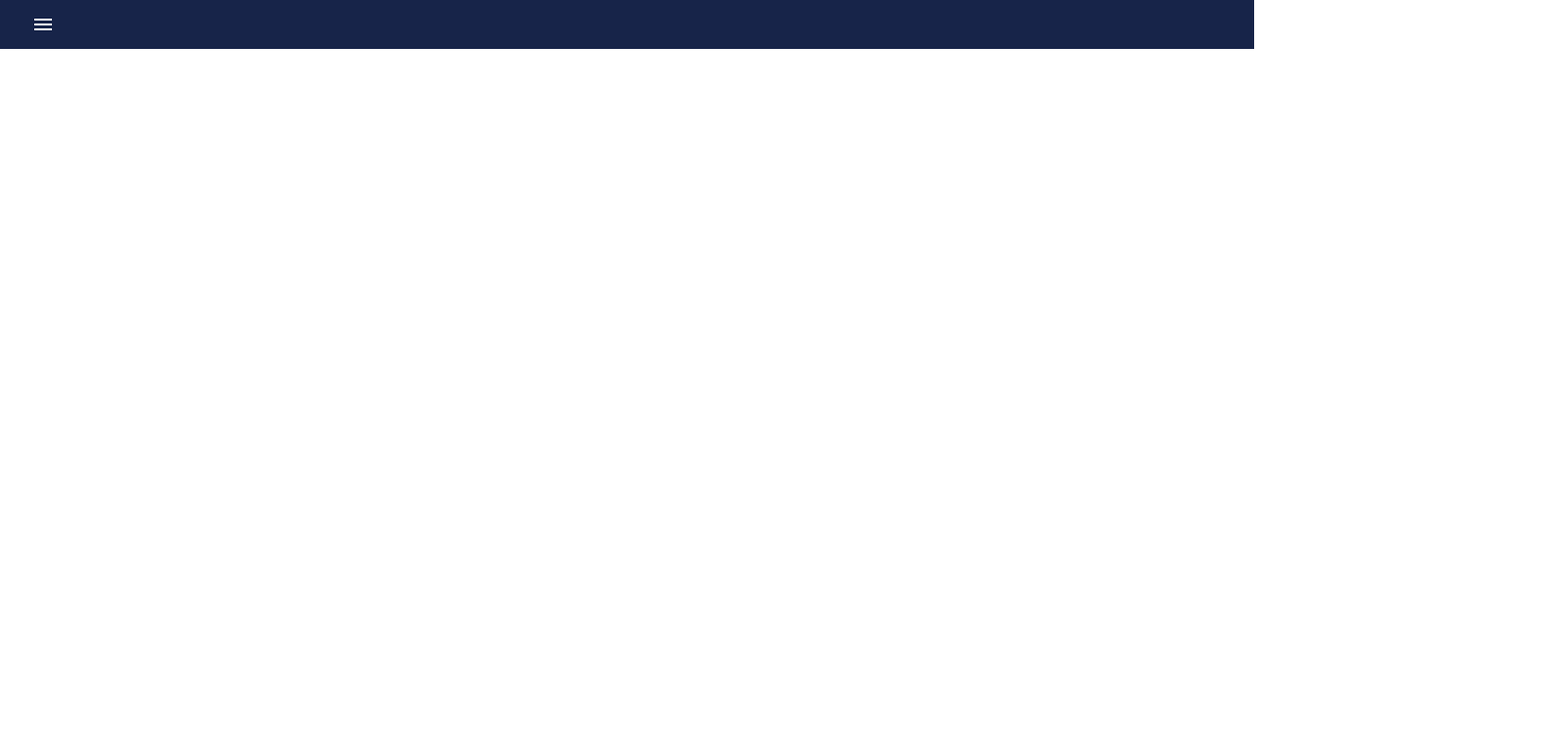
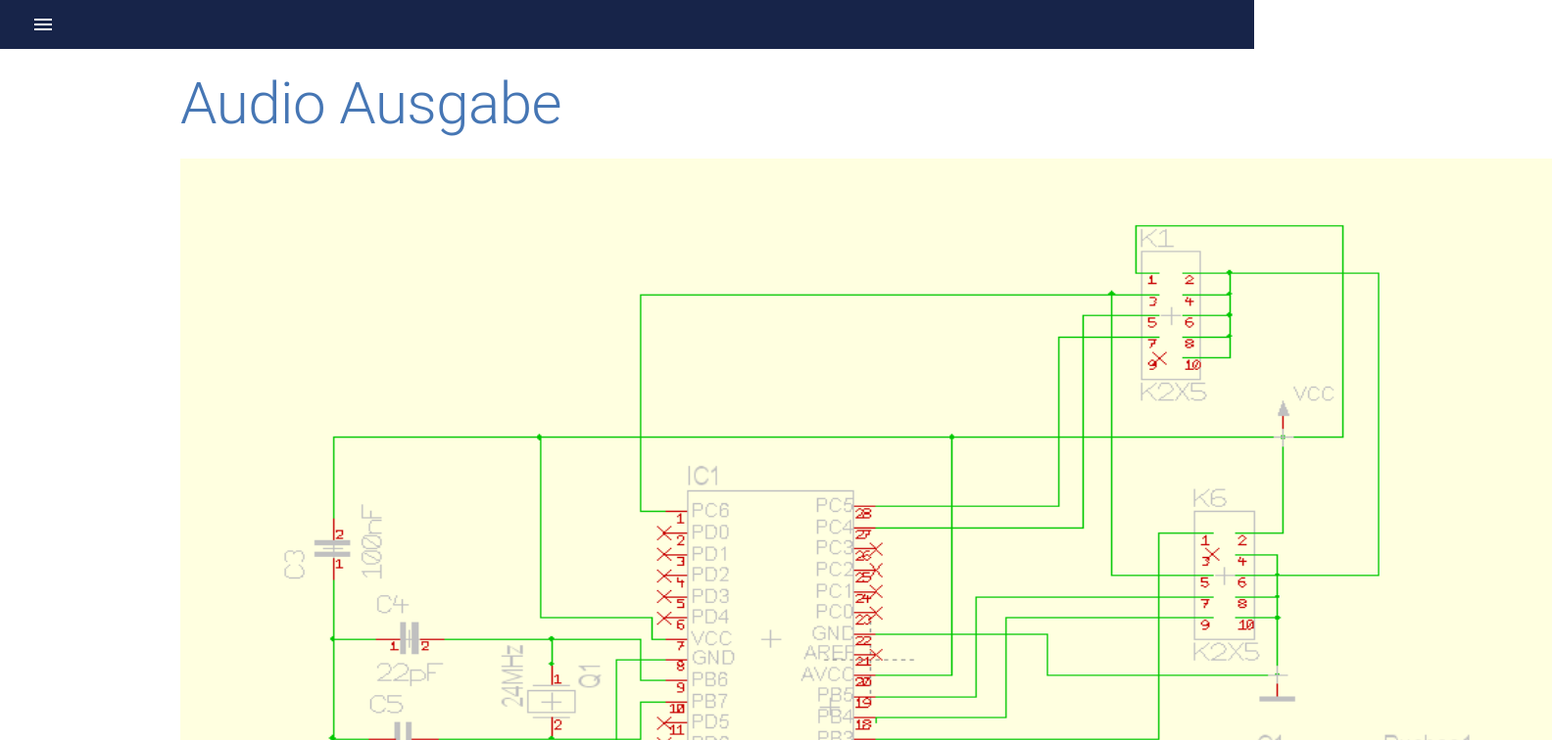
Before and after one commit to joltzen/Oltzen, a React (Create React App) app: page /pianotrainer/audio in a window 1280 px wide. Shown: the top 756 px of the page at 98% size, 1584 px wide, since content can reach past the window. Built offline with nearby package versions, Linux system fonts and the light colour scheme.

Commit message:
Finish pianotrainer pages

```diff
--- a/src/components/Sidebar.css
+++ b/src/components/Sidebar.css
@@ -19,7 +19,7 @@
   background-color: #ffff;
   height: 10;
   display: flex;
-  justify-content: start;
+  justify-content: flex-start;
   align-items: center;
 }
 .navicon {
--- a/src/hooks/useStyles.js
+++ b/src/hooks/useStyles.js
@@ -69,6 +69,14 @@ const useStyles = makeStyles({
     height: "315px",
     width: "400px",
   },
+  controller: {
+    height: "2000px",
+    width: "2000px",
+  },
+  audioschaltung: {
+    height: "900px",
+    width: "1400px",
+  },
 });
 
 export default useStyles;
--- a/src/pages/Audio.js
+++ b/src/pages/Audio.js
@@ -1,11 +1,23 @@
-import React, { useState } from "react";
+import { Container } from "@material-ui/core";
+import React from "react";
+import Page from "../components/Page";
+import Typograph from "../components/Typograph";
+import useStyles from "../hooks/useStyles";
+import audioschaltung from "../images/audioschaltung.png";
 
-function Audio() {
+const Audio = () => {
+  const classes = useStyles();
   return (
-    <div className="audio">
-      <h1>Audio</h1>
-    </div>
+    <Container maxWidth="md">
+      <Page title="Audio Ausgabe" />
+      <img
+        className={classes.audioschaltung}
+        src={audioschaltung}
+        alt="audioschaltung"
+      />
+      <Typograph variant="body1" text="(19.11.2011)" />
+    </Container>
   );
-}
+};
 
 export default Audio;
--- a/src/pages/Controller.js
+++ b/src/pages/Controller.js
@@ -1,10 +1,18 @@
+import { Container } from "@material-ui/core";
 import React from "react";
+import Footer from "../components/Footer";
+import Page from "../components/Page";
+import useStyles from "../hooks/useStyles";
+import controller from "../images/controller.png";
 
 function Controller() {
+  const classes = useStyles();
   return (
-    <div className="controller">
-      <h1>Controller</h1>
-    </div>
+    <Container maxWidth="md">
+      <Page title="Controller" />
+      <img className={classes.controller} src={controller} alt="controller" />
+      <Footer />
+    </Container>
   );
 }
 
--- a/src/pages/Hobbyci.js
+++ b/src/pages/Hobbyci.js
@@ -3,10 +3,8 @@ import React from "react";
 import Buttons from "../components/Buttons";
 import Page from "../components/Page";
 import Typograph from "../components/Typograph";
-import useStyles from "../hooks/useStyles";
 
 const Hobbyci = () => {
-  const classes = useStyles();
   return (
     <Container maxWidth="md">
       <Page title="HobbyCi" description="Grundgedanke" />
--- a/src/pages/Ledleiste.js
+++ b/src/pages/Ledleiste.js
@@ -1,11 +1,19 @@
+import { Container } from "@material-ui/core";
 import React from "react";
+import Page from "../components/Page";
+import Typograph from "../components/Typograph";
+import useStyles from "../hooks/useStyles";
+import ledleiste from "../images/ledleiste.png";
 
-function Ledleiste() {
+const Ledleiste = () => {
+  const classes = useStyles();
   return (
-    <div className="Ledleiste">
-      <h1>Ledleiste</h1>
-    </div>
+    <Container maxWidth="md">
+      <Page title="LED Leiste" />
+      <img className={classes.controller} src={ledleiste} alt="ledleiste" />
+      <Typograph variant="body1" text="(19.11.2011)" />
+    </Container>
   );
-}
+};
 
 export default Ledleiste;
--- a/src/pages/Pianotrainer.js
+++ b/src/pages/Pianotrainer.js
@@ -4,9 +4,7 @@ import ReactPlayer from "react-player";
 import Buttons from "../components/Buttons";
 import Page from "../components/Page";
 import Typograph from "../components/Typograph";
-import useStyles from "../hooks/useStyles";
 const Pianotrainer = () => {
-  const classes = useStyles();
   return (
     <Container maxWidth="md">
       <Page title="Pianotrainer" />
--- a/src/pages/Schaltung.js
+++ b/src/pages/Schaltung.js
@@ -6,16 +6,14 @@ import lcmeterschaltung from "../images/lcmeterschaltung.png";
 const Schaltung = () => {
   const classes = useStyles();
   return (
-    <div>
-      <Container maxWidth="md">
-        <Page title="Schaltung" />
-      </Container>
+    <Container maxWidth="md">
+      <Page title="Schaltung" />
       <img
         className={classes.lcmeterschaltung}
         src={lcmeterschaltung}
         alt="lcmeterschaltung"
       />
-    </div>
+    </Container>
   );
 };
 
```
